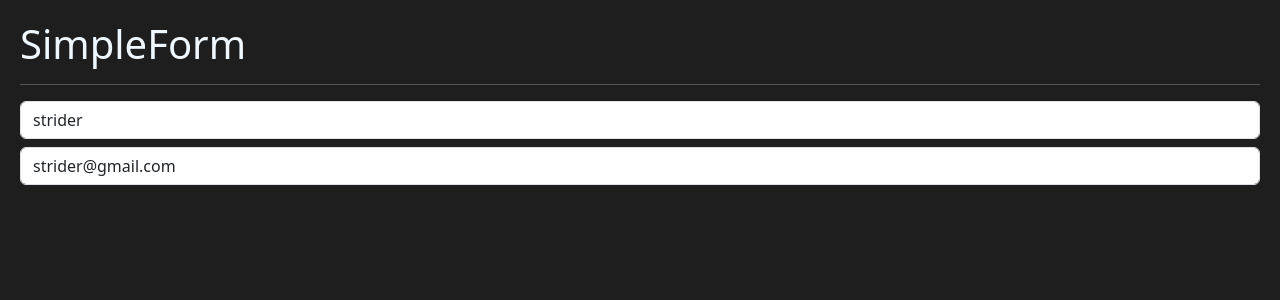
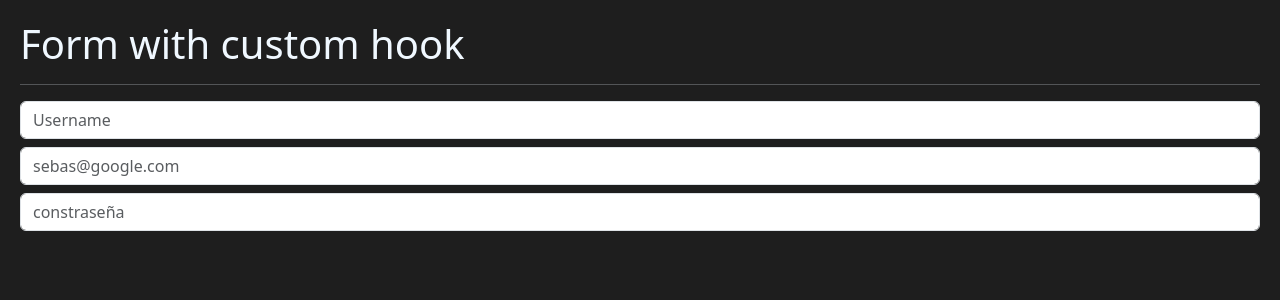
Before and after one commit to sebaswing/react_05_hook_app, a React (Vite) app in the folder hook_app/: page / in a window 1280 px wide. Shown: the top 300 px of the page. Built offline with nearby package versions, Linux system fonts and the light colour scheme.

Commit message:
add custom hook for form destructuring

```diff
--- /dev/null
+++ b/hook_app/src/02-useEffect/FormWithCustomHook.jsx
@@ -0,0 +1,46 @@
+import { useEffect } from 'react'
+import { useForm } from '../hooks/useForm';
+export const FormWithCustomHook = () => {
+
+    const {formState,onInputChange,username,email,password}=useForm({
+        username: '',
+        email: '',
+        password: '',
+    });
+
+    // const {username, email, password}=formState;
+
+
+    return (
+        <> {/* Recordar poner ese contenedor  */}
+            <h1>Form with custom hook</h1>
+            <hr />
+
+            <input
+                type="text"
+                className="form-control"
+                placeholder="Username"
+                name="username"
+                value={username}
+                onChange={onInputChange}
+            />
+            <input
+                type="email"
+                className="form-control mt-2"
+                placeholder="sebas@google.com"
+                name="email"
+                value={email}
+                onChange={onInputChange}
+            />
+            <input
+                type="password"
+                className="form-control mt-2"
+                placeholder="constraseña"
+                name="password"
+                value={password}
+                onChange={onInputChange}
+            />
+
+        </>
+    )
+}
--- /dev/null
+++ b/hook_app/src/hooks/useForm.js
@@ -0,0 +1,22 @@
+import { useState } from "react";
+
+export const useForm = (initialForm = {}) => {
+
+    const [formState, setFormState] = useState(initialForm)
+
+    const {username, email, password} = formState;
+
+    const onInputChange = ({target}) => {
+        const {name, value} = target;
+        setFormState({
+            ...formState,
+            [name]: value,
+        });
+    }
+
+    return {
+        ...formState,
+        formState,
+        onInputChange,
+    }
+}
--- a/hook_app/src/main.jsx
+++ b/hook_app/src/main.jsx
@@ -4,12 +4,14 @@ import './index.css'
 // import { HooksApp } from './HooksApp.jsx'
 // import { CounterApp } from './01-useState/counterApp.jsx'
 // import { CounterWithCustomHook } from './01-useState/CounterWithCustomHook.jsx'
-import { SimpleForm } from './02-useEffect/SimpleForm.jsx'
+// import { SimpleForm } from './02-useEffect/SimpleForm.jsx'
+import { FormWithCustomHook } from './02-useEffect/FormWithCustomHook.jsx'
 
 createRoot(document.getElementById('root')).render(
   // <StrictMode>
     // {/* <HooksApp /> */}
     // {/* <CounterWithCustomHook /> */}
-    <SimpleForm />,
+    // <SimpleForm />,
+    <FormWithCustomHook />
   // </StrictMode>,
 )
```
